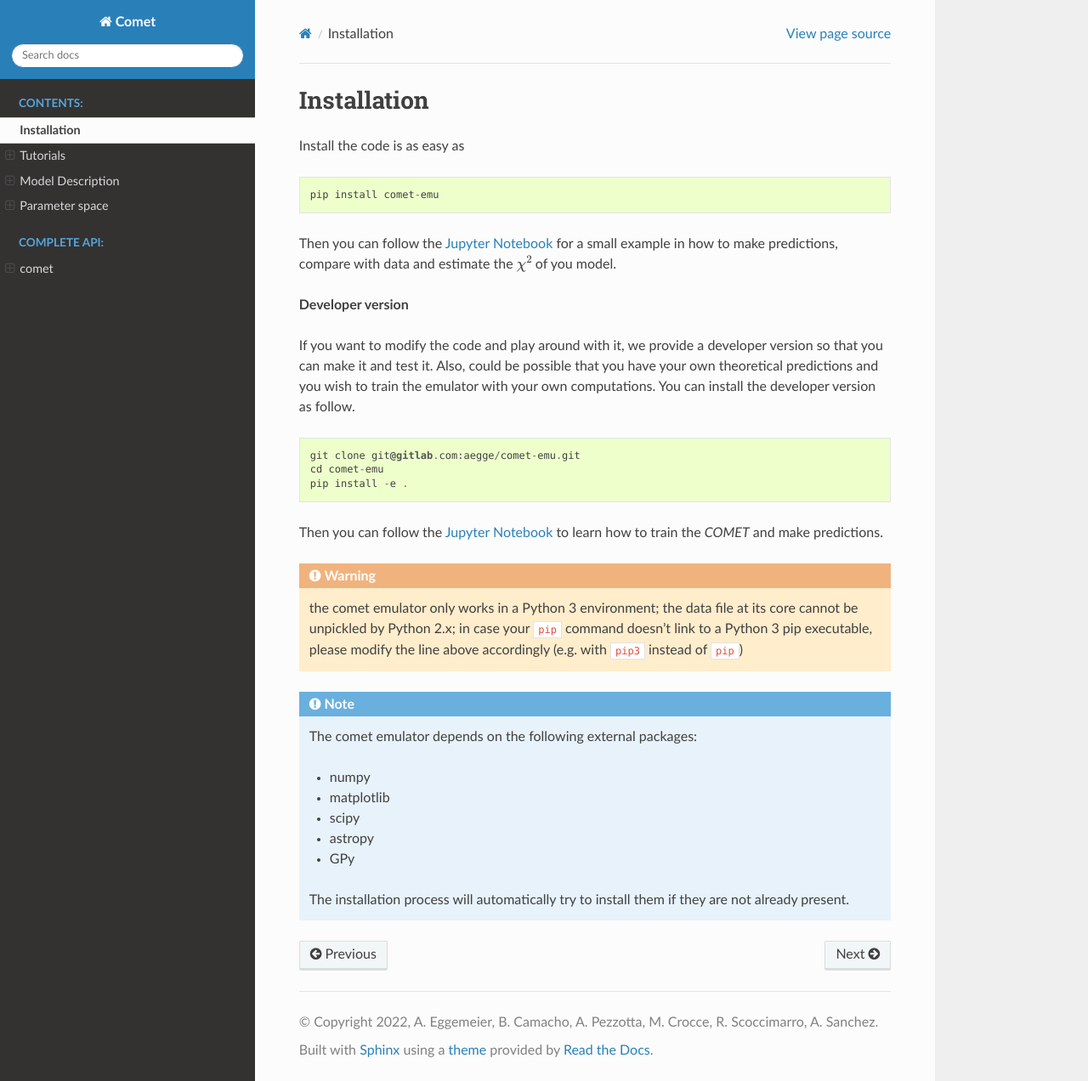
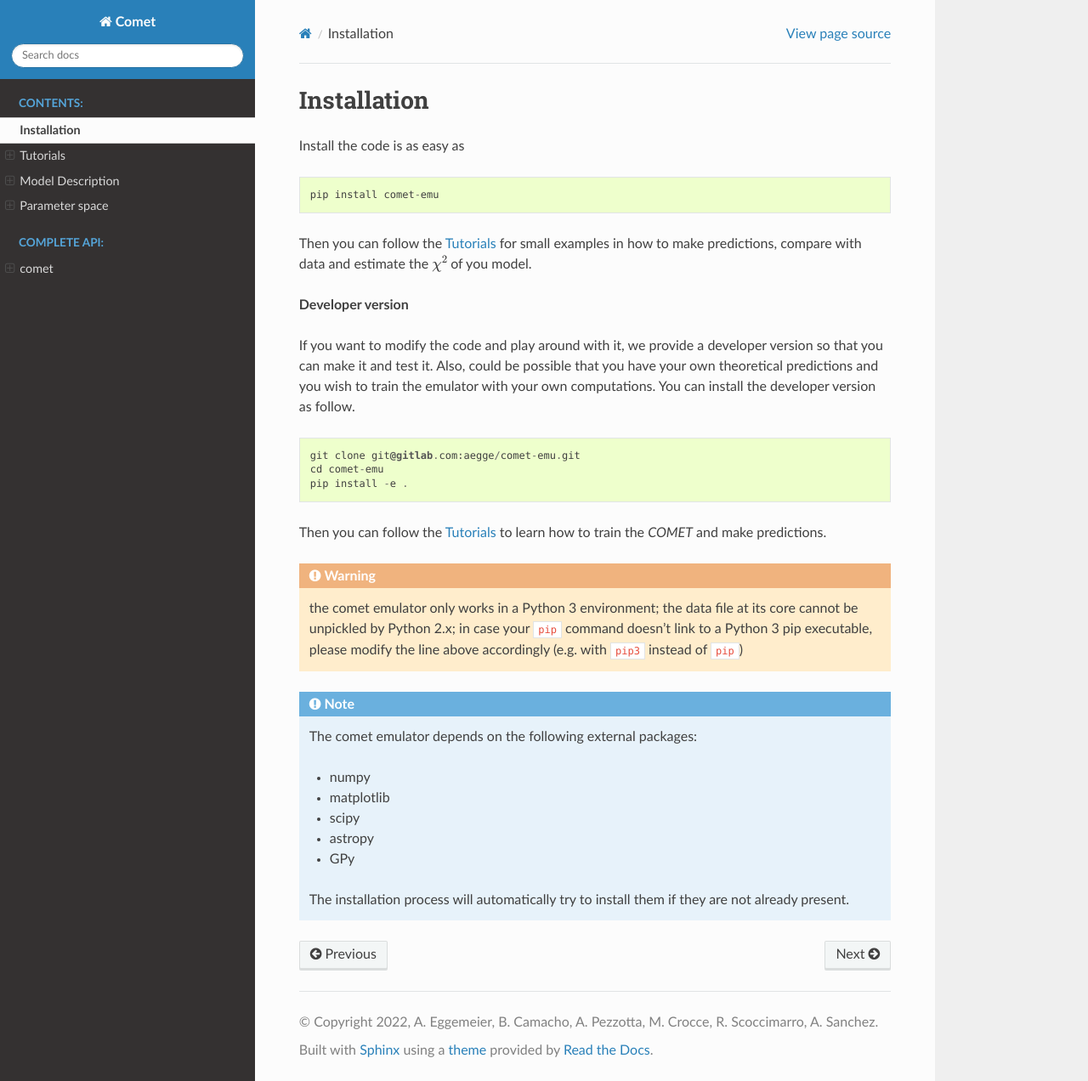
Before and after one commit to adematti/comet-emu, a Sphinx documentation site: the page built from docs/source/installation.rst, in a window 1280 px wide and 1272 px high. Shown: the whole window at 85% size. Built offline with Sphinx 7.4.7 and the Read the Docs theme 2.0.0, drawn with Linux system fonts in a browser that asks for light colours.

Commit message:
Little bug fix in bispectrum + updates of tutorial to describe binning effects.

```diff
--- a/docs/source/installation.rst
+++ b/docs/source/installation.rst
@@ -10,8 +10,8 @@ Install the code is as easy as
   pip install comet-emu
 
 
-Then you can follow the `Jupyter Notebook <https://gitlab.com/aegge/pt-emulator/-/tree/main/notebooks>`_
-for a small example in how to make predictions, compare with data and estimate
+Then you can follow the :ref:`examples`
+for small examples in how to make predictions, compare with data and estimate
 the :math:`\chi^2` of you model.
 
 **Developer version**
@@ -29,8 +29,7 @@ version as follow.
   pip install -e .
 
 
-Then you can follow the `Jupyter Notebook <https://gitlab.com/aegge/pt-emulator/-/tree/main/notebooks>`_
-to learn how to train the *COMET* and make predictions.
+Then you can follow the :ref:`examples` to learn how to train the *COMET* and make predictions.
 
 .. warning::
    the comet emulator only works in a
```
Also changed, not shown: docs/source/Tutorial/examples.rst (+53 -2 lines), 2 other files.
